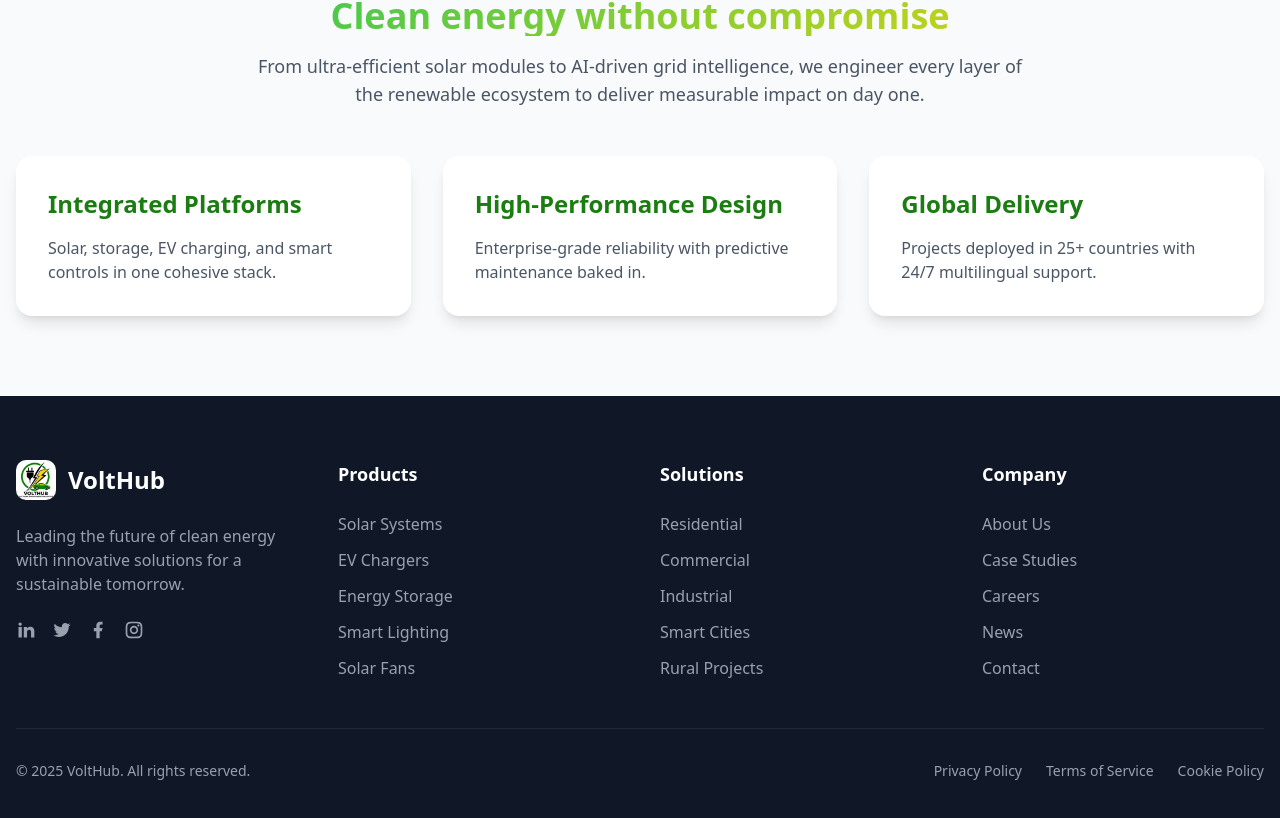
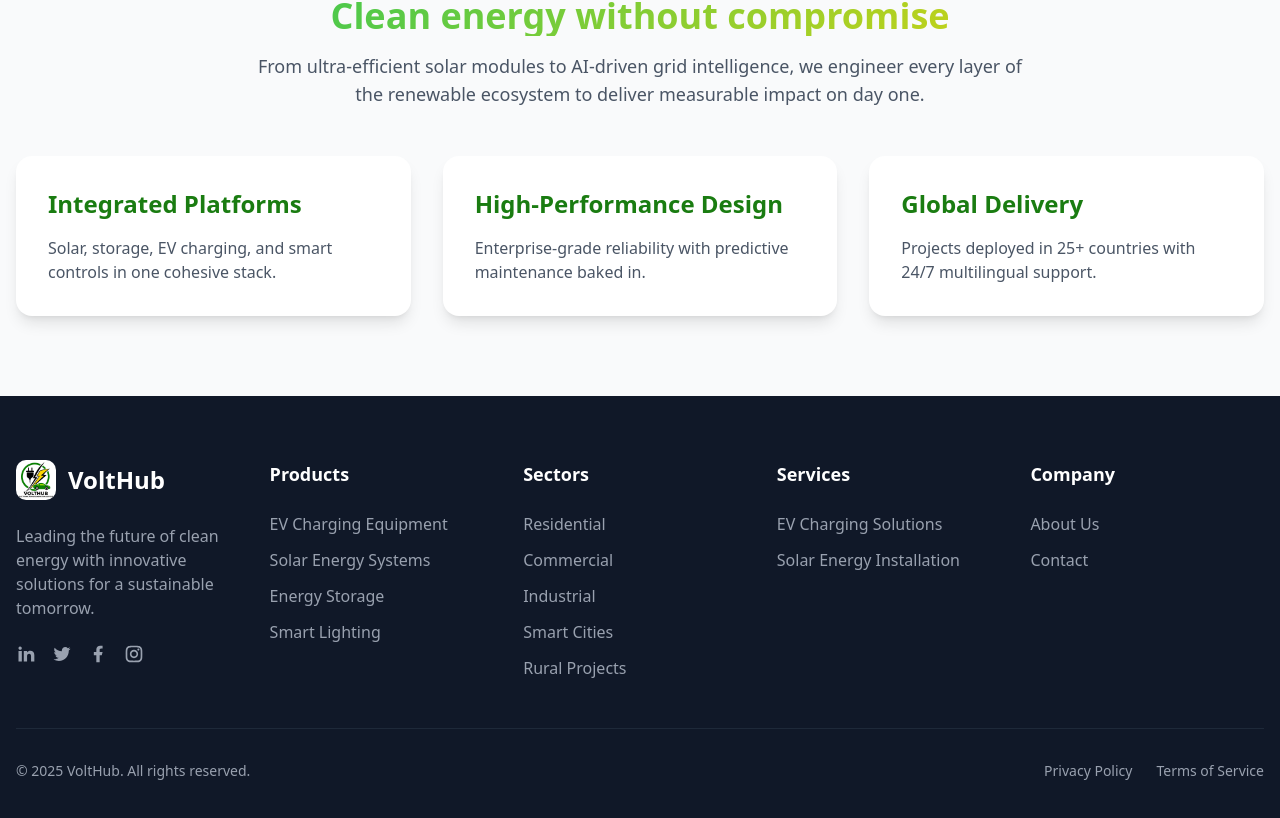
Before and after one commit to qaez0/Volthub, a Next.js app: page / in a window 1280 px wide. Shown: the part 920-1738 px from the top of the page. Built offline with nearby package versions, Linux system fonts and the light colour scheme.

Commit message:
UPDATE: Pages that need to be developed

```diff
--- a/src/components/layout/Footer.tsx
+++ b/src/components/layout/Footer.tsx
@@ -15,21 +15,26 @@ const footerColumns = [
   {
     heading: "Products",
     links: [
-      { label: "Solar Systems", href: { pathname: "/products", hash: "solar" } },
-      { label: "EV Chargers", href: { pathname: "/products", hash: "ev" } },
+      {
+        label: "EV Charging Equipment",
+        href: { pathname: "/products", hash: "ev" } },
+      {
+        label: "Solar Energy Systems",
+        href: { pathname: "/products", hash: "storage" },
+      },
       {
         label: "Energy Storage",
         href: { pathname: "/products", hash: "storage" },
       },
       {
         label: "Smart Lighting",
-        href: { pathname: "/products", hash: "smart-controls" },
+        href: { pathname: "/products", hash: "storage" },
       },
-      { label: "Solar Fans", href: { pathname: "/products", hash: "featured" } },
+      // { label: "Solar Fans", href: { pathname: "/products", hash: "featured" } },
     ],
   },
   {
-    heading: "Solutions",
+    heading: "Sectors",
     links: [
       { label: "Residential", href: { pathname: "/solutions", hash: "flow" } },
       {
@@ -51,12 +56,34 @@ const footerColumns = [
     ],
   },
   {
+    heading: "Services",
+    links: [
+      { label: "EV Charging Solutions", href: { pathname: "/solutions", hash: "flow" } },
+      {
+        label: "Solar Energy Installation",
+        href: { pathname: "/case-studies", hash: "industrial" },
+      },
+      // {
+      //   label: "Industrial",
+      //   href: { pathname: "/case-studies", hash: "industrial" },
+      // },
+      // {
+      //   label: "Smart Cities",
+      //   href: { pathname: "/case-studies", hash: "smart-cities" },
+      // },
+      // {
+      //   label: "Rural Projects",
+      //   href: { pathname: "/case-studies", hash: "rural" },
+      // },
+    ],
+  },
+  {
     heading: "Company",
     links: [
       { label: "About Us", href: "/about" },
-      { label: "Case Studies", href: "/case-studies" },
-      { label: "Careers", href: "/contact" },
-      { label: "News", href: { pathname: "/about", hash: "insights" } },
+      // { label: "Case Studies", href: "/case-studies" },
+      // { label: "Careers", href: "/contact" },
+      // { label: "News", href: { pathname: "/about", hash: "insights" } },
       { label: "Contact", href: "/contact" },
     ],
   },
@@ -69,7 +96,7 @@ const Footer = () => {
   return (
     <footer className="bg-gray-900 text-white py-16">
       <LayoutContainer>
-        <div className="grid md:grid-cols-2 lg:grid-cols-4 gap-10 mb-12">
+        <div className="grid md:grid-cols-1 lg:grid-cols-5 gap-5 mb-12">
           <div>
             <div className="flex items-center space-x-3 mb-6">
               <span className="w-10 h-10 rounded-lg overflow-hidden bg-white flex items-center justify-center">
@@ -131,9 +158,9 @@ const Footer = () => {
             <a href="#" className="hover:text-white transition-colors">
               Terms of Service
             </a>
-            <a href="#" className="hover:text-white transition-colors">
+            {/* <a href="#" className="hover:text-white transition-colors">
               Cookie Policy
-            </a>
+            </a> */}
           </div>
         </div>
       </LayoutContainer>
--- a/src/components/layout/Header.tsx
+++ b/src/components/layout/Header.tsx
@@ -36,13 +36,25 @@ const navItems: NavItem[] = [
     ],
   },
   {
-    label: "Solutions",
+    label: "Sectors",
+    href: "/solutions",
+    description: "Smart energy architecture and technical data",
+    dropdown: [
+      { label: "Residential", href: "/solutions" },
+      { label: "Commercial", href: { pathname: "/solutions", hash: "flows" } },
+      { label: "Industrial", href: { pathname: "/solutions", hash: "spec" } },
+      { label: "Smart Cities", href: { pathname: "/solutions", hash: "flo" } },
+      { label: "Rural Projects", href: { pathname: "/solutions", hash: "spe" } },
+    ],
+  },
+  {
+    label: "Services",
     href: "/solutions",
     description: "Smart energy architecture and technical data",
     dropdown: [
       { label: "Overview", href: "/solutions" },
-      { label: "Smart Flow", href: { pathname: "/solutions", hash: "flow" } },
-      { label: "Specifications", href: { pathname: "/solutions", hash: "specs" } },
+      { label: "EV Charging Solutions", href: { pathname: "/solutions", hash: "flow" } },
+      { label: "Solar Energy Installation", href: { pathname: "/solutions", hash: "specs" } },
     ],
   },
   {
@@ -50,11 +62,11 @@ const navItems: NavItem[] = [
     href: "/about",
     description: "Company history and market insights",
   },
-  {
-    label: "Case Studies",
-    href: "/case-studies",
-    description: "Impact stories and sustainability metrics",
-  },
+  // {
+  //   label: "Case Studies",
+  //   href: "/case-studies",
+  //   description: "Impact stories and sustainability metrics",
+  // },
   {
     label: "Contact",
     href: "/contact",
```
